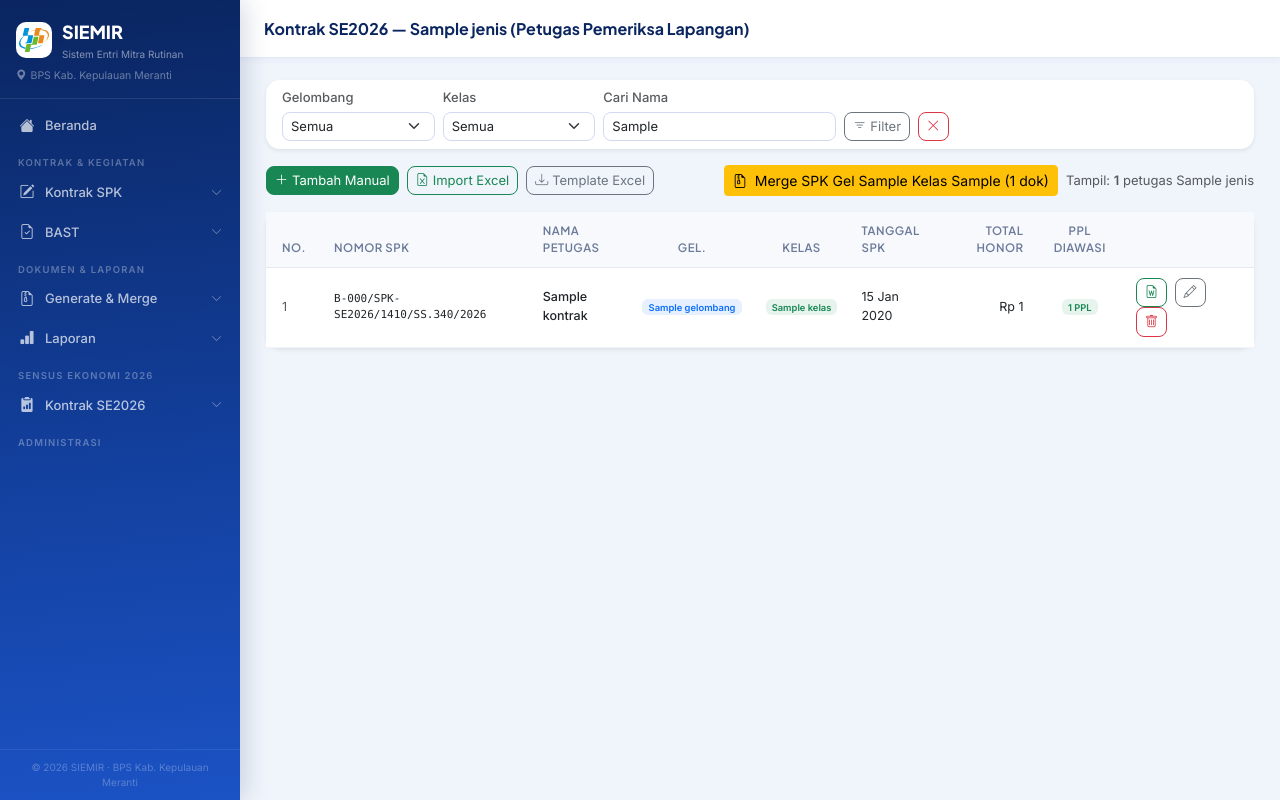
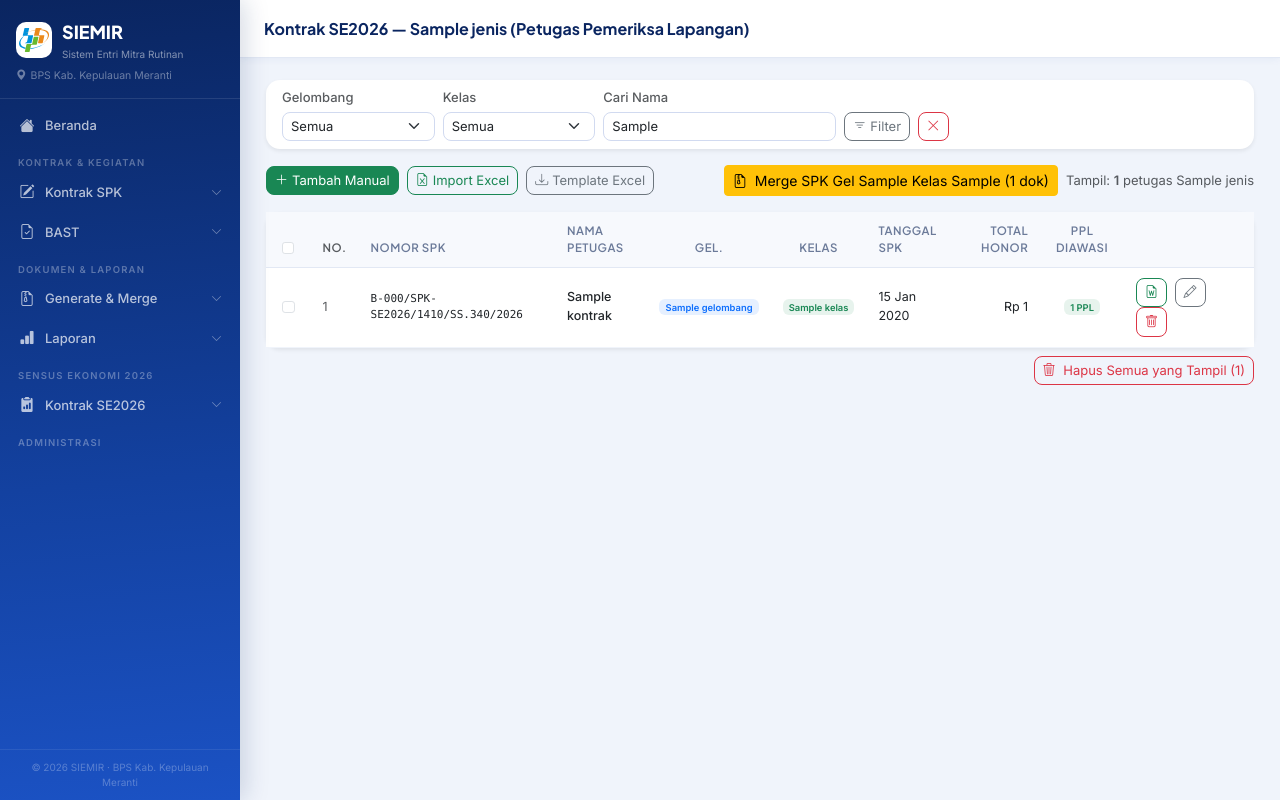
Before and after one commit to Emirat17/siemir, a Python web app: template app/templates/se2026/daftar.html in a window 1280 px wide. Run offline with Jinja, Linux system fonts and the light colour scheme; the template is opened without the code that fills it: most values are stand-ins (such as "Sample title", 1, 10 or a date in 2020).

Commit message:
Tambah fitur hapus massal SE2026: checkbox per baris, hapus terpilih, hapus semua + renumber otomatis
Co-Authored-By: Claude Sonnet 4.6 <noreply@anthropic.com>

```diff
--- a/app/templates/se2026/daftar.html
+++ b/app/templates/se2026/daftar.html
@@ -113,13 +113,43 @@
   </span>
 </div>
 
+<!-- Form hapus massal -->
+<form id="formHapusMassal"
+      action="{{ url_for('se2026.hapus_massal', jenis=jenis.lower()) }}"
+      method="POST">
+  <input type="hidden" name="mulai_dari_renomor" value="1">
+  <input type="hidden" name="gel_f"   value="{{ gel_f or '' }}">
+  <input type="hidden" name="kelas_f" value="{{ kelas_f or '' }}">
+
+  <!-- Toolbar hapus massal (muncul saat ada yang dicentang) -->
+  <div id="barHapus" class="d-none alert alert-danger py-2 px-3 mb-2 d-flex align-items-center gap-3"
+       style="font-size:13px;">
+    <span id="lblTerpilih" class="fw-medium"></span>
+    <button type="submit" class="btn btn-danger btn-sm"
+            onclick="return confirm('Hapus semua kontrak yang dipilih?')">
+      <i class="bi bi-trash me-1"></i>Hapus Terpilih
+    </button>
+    <button type="button" class="btn btn-outline-secondary btn-sm" onclick="batalPilih()">
+      Batalkan Pilihan
+    </button>
+    <div class="ms-auto d-flex align-items-center gap-2" style="font-size:12px;">
+      <label class="mb-0 text-muted">Nomor awal setelah hapus:</label>
+      <input type="number" name="mulai_dari_renomor" class="form-control form-control-sm"
+             style="width:70px;" value="1" min="1">
+    </div>
+  </div>
+
   <div class="card border-0 shadow-sm">
     <div class="card-body p-0">
       <div class="table-responsive">
         <table class="table table-hover mb-0" style="font-size:12.5px;">
           <thead style="background:#f8f9fb;">
             <tr>
-            <th class="px-3" style="width:50px;">No.</th>
+              <th class="px-3" style="width:40px;">
+                <input type="checkbox" id="cbAll" class="form-check-input"
+                       onchange="toggleAll(this)" title="Pilih semua">
+              </th>
+              <th style="width:40px;" class="text-muted">No.</th>
               <th>Nomor SPK</th>
               <th>Nama Petugas</th>
               <th class="text-center">Gel.</th>
@@ -137,7 +167,11 @@
           <tbody>
           {% for k in kontrak_list %}
           <tr>
-            <td class="px-3 text-muted">{{ loop.index }}</td>
+            <td class="px-3">
+              <input type="checkbox" name="ids" value="{{ k.id }}"
+                     class="form-check-input cb-row" onchange="updateBar()">
+            </td>
+            <td class="text-muted">{{ loop.index }}</td>
             <td class="fw-medium font-monospace" style="font-size:11px;">
               {% if k.nomor_spk %}
                 B-{{ k.nomor_spk }}/SPK-SE2026/1410/{{ 'SS.330' if jenis=='PPL' else 'SS.340' }}/2026
@@ -191,7 +225,7 @@
           </tr>
           {% else %}
           <tr>
-            <td colspan="9" class="text-center text-muted py-5">
+            <td colspan="10" class="text-center text-muted py-5">
               <i class="bi bi-{{ ikon }} fs-2 d-block mb-2 opacity-25"></i>
               Belum ada data {{ jenis }} sesuai filter.
             </td>
@@ -202,6 +236,20 @@
       </div>
     </div>
   </div>
+
+  {% if kontrak_list %}
+  <!-- Tombol Hapus Semua -->
+  <div class="mt-2 text-end">
+    <button type="submit" name="hapus_semua" value="1"
+            class="btn btn-outline-danger btn-sm"
+            onclick="return confirm('Hapus SEMUA {{ kontrak_list|length }} kontrak {{ jenis }} yang tampil saat ini?')">
+      <i class="bi bi-trash3 me-1"></i>
+      Hapus Semua yang Tampil ({{ kontrak_list|length }})
+    </button>
+  </div>
+  {% endif %}
+
+</form>
 
 <!-- Modal Import Excel -->
 <div class="modal fade" id="modalImport" tabindex="-1">
@@ -270,5 +318,34 @@
     const inp = document.querySelector('#modalImport input[name="tanggal_spk"]');
     if (inp && !inp.value) inp.value = '{{ today }}';
   });
+
+  function updateBar() {
+    const cbs    = document.querySelectorAll('.cb-row:checked');
+    const bar    = document.getElementById('barHapus');
+    const lbl    = document.getElementById('lblTerpilih');
+    const cbAll  = document.getElementById('cbAll');
+    const total  = document.querySelectorAll('.cb-row').length;
+    if (cbs.length > 0) {
+      bar.classList.remove('d-none');
+      bar.classList.add('d-flex');
+      lbl.textContent = cbs.length + ' kontrak dipilih';
+    } else {
+      bar.classList.add('d-none');
+      bar.classList.remove('d-flex');
+    }
+    cbAll.indeterminate = cbs.length > 0 && cbs.length < total;
+    cbAll.checked = cbs.length === total && total > 0;
+  }
+
+  function toggleAll(cb) {
+    document.querySelectorAll('.cb-row').forEach(c => c.checked = cb.checked);
+    updateBar();
+  }
+
+  function batalPilih() {
+    document.querySelectorAll('.cb-row').forEach(c => c.checked = false);
+    document.getElementById('cbAll').checked = false;
+    updateBar();
+  }
 </script>
 {% endblock %}
```
Also changed, not shown: app/se2026.py (+38 -1 lines). Lines whose indentation alone changed are shown as unchanged.
